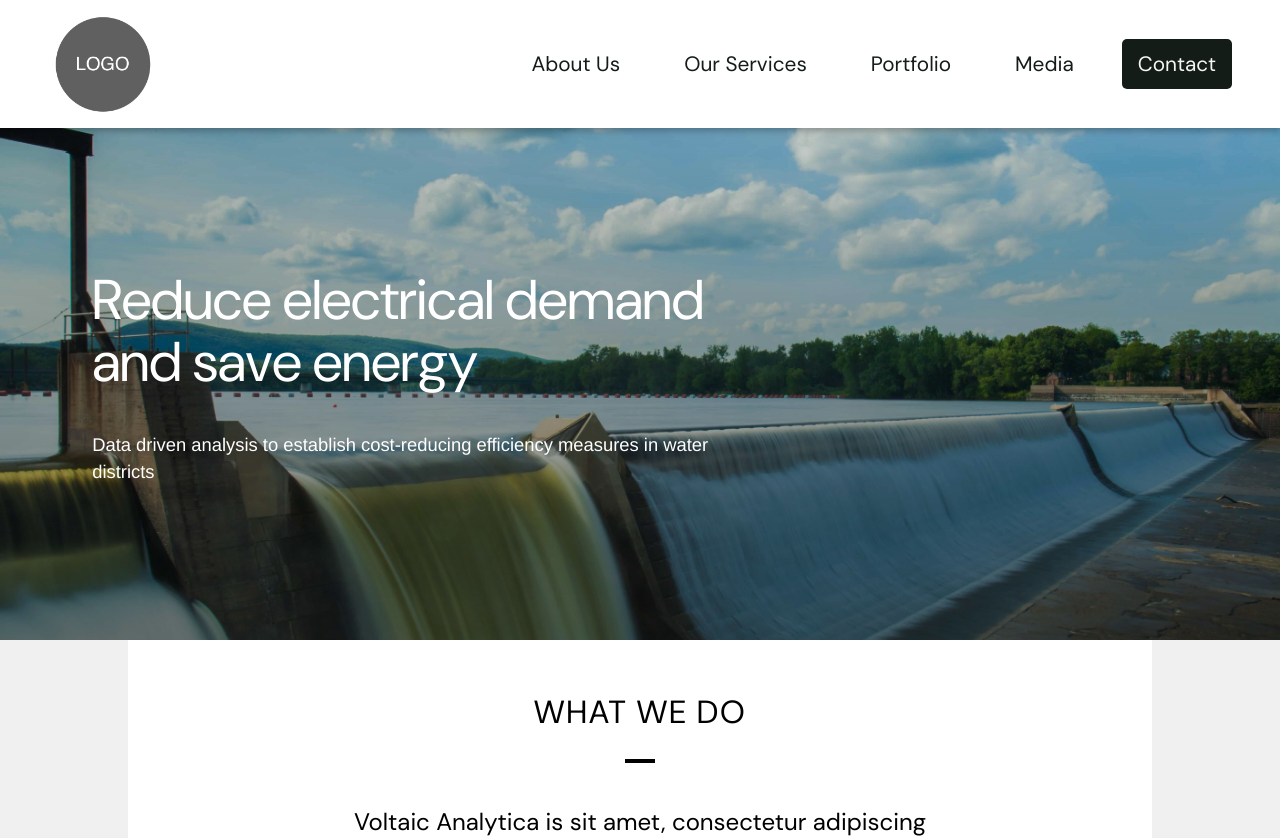
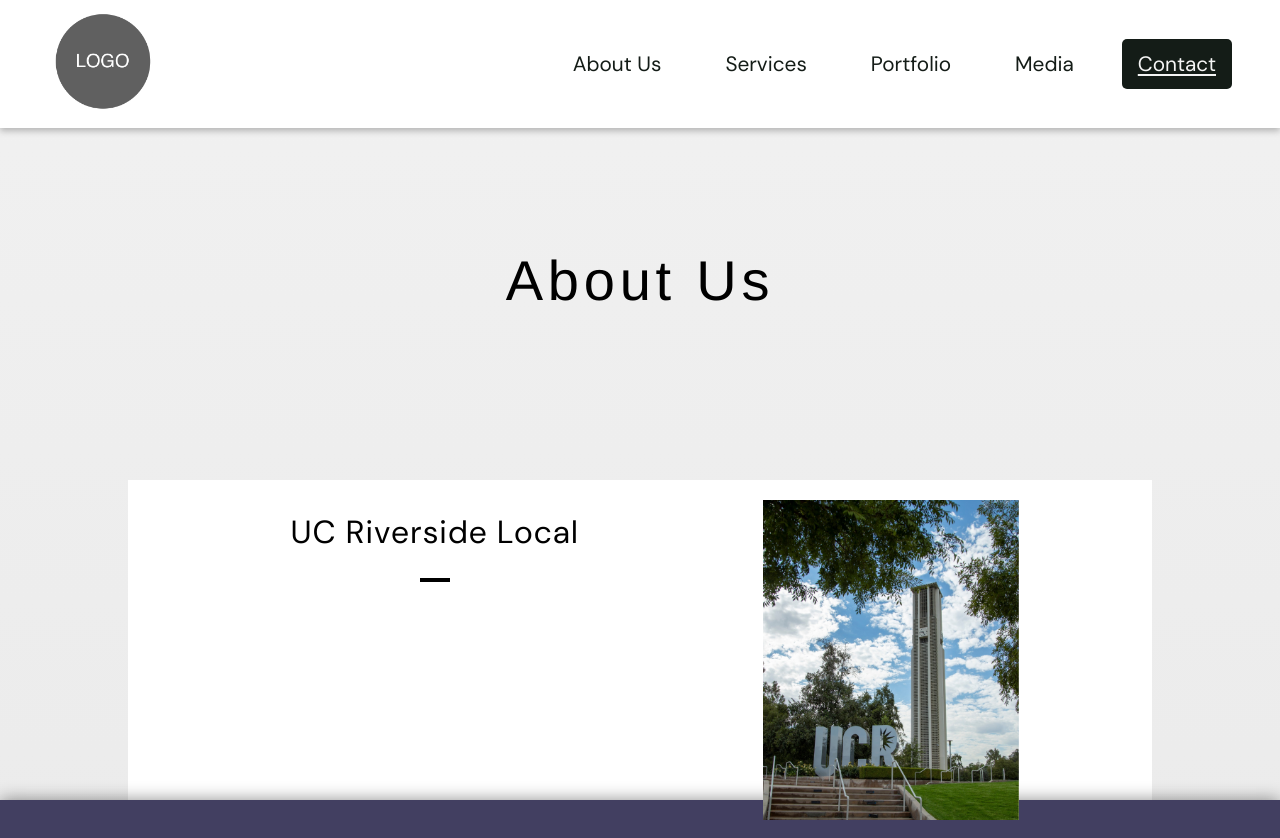
Before and after one commit to wangaj4/voltaic, a React (Create React App) app: page /about in a window 1280 px wide. Shown: the top 838 px of the page. Built offline with nearby package versions, Linux system fonts and the light colour scheme.

Commit message:
React router implementation

```diff
--- a/package.json
+++ b/package.json
@@ -7,7 +7,9 @@
     "@testing-library/react": "^13.4.0",
     "@testing-library/user-event": "^13.5.0",
     "react": "^18.2.0",
+    "react-bootstrap": "^2.10.1",
     "react-dom": "^18.2.0",
+    "react-router-dom": "^6.22.3",
     "react-scripts": "5.0.1",
     "web-vitals": "^2.1.4"
   },
--- a/src/About.js
+++ b/src/About.js
@@ -9,10 +9,18 @@
 
 
     useEffect(()=>{
-
+        window.scrollTo({
+            top:0,
+            behavior: "instant"
+        });
+        window.addEventListener('scroll',aboutTransitions);
         setTimeout(()=>{
             document.getElementsByClassName("encompass")[0].classList.remove("fade");
         },200);
+
+        return () => {
+            window.removeEventListener('scroll', aboutTransitions);
+        };
 
 
     },[]);
--- a/src/App.js
+++ b/src/App.js
@@ -8,7 +8,12 @@
 import Services from './Services';
 
 
+
 import React, {useState, useEffect, Fragment} from 'react';
+import { BrowserRouter as Router, Routes, Route } from 'react-router-dom';
+import { Nav } from 'react-bootstrap';
+import { Link } from 'react-router-dom';
+
 
 function App() {
 
@@ -38,26 +43,31 @@
     };
 
   return (
-      <Fragment>
+      <Router>
           <Navbar viewSwapper = {handlePageChange}/>
-          {(Page==="home") && (
-            <Home checkPage ={Page}/>
-          )}
-          {(Page==="about") && (
-              <About/>
-          )}
-          {(Page==="services") && (
-              <Services/>
-          )}
-          {(Page==="portfolio") && (
-              <Home/>
-          )}
-          {(Page==="media") && (
-              <Home/>
-          )}
+          <Routes>
+              <Route path="/" element={<Home />} />
+              <Route path="/about" element={<About />} />
+              <Route path="/services" element={<Services />} />
+          </Routes>
+          {/*{(Page==="home") && (*/}
+          {/*  <Home checkPage ={Page}/>*/}
+          {/*)}*/}
+          {/*{(Page==="about") && (*/}
+          {/*    <About/>*/}
+          {/*)}*/}
+          {/*{(Page==="services") && (*/}
+          {/*    <Services/>*/}
+          {/*)}*/}
+          {/*{(Page==="portfolio") && (*/}
+          {/*    <Home/>*/}
+          {/*)}*/}
+          {/*{(Page==="media") && (*/}
+          {/*    <Home/>*/}
+          {/*)}*/}
 
           <Bottombar/>
-      </Fragment>
+      </Router>
 
 
 
--- a/src/Home.js
+++ b/src/Home.js
@@ -9,7 +9,10 @@
 
 
     useEffect(()=>{
-
+        window.scrollTo({
+            top:0,
+            behavior: "instant"
+        });
         window.addEventListener('scroll',homeTransitions);
         setTimeout(()=>{
             document.getElementsByClassName("encompass")[0].classList.remove("fade");
--- a/src/Navbar.css
+++ b/src/Navbar.css
@@ -48,6 +48,7 @@
     border-radius: 10%;
 
     color:var(--fifth-color);
+    text-decoration: none;
 
 }
 
--- a/src/Navbar.js
+++ b/src/Navbar.js
@@ -1,23 +1,36 @@
 import React, { useState, useEffect } from 'react';
+import { Link } from 'react-router-dom';
+import { Nav } from 'react-bootstrap';
 import './Navbar.css';
 
 import templogo from './img/templogo.png'
 
 function Navbar(props){
 
-    const navbarHandle = (index) =>{
-        props.viewSwapper(index);
-    };
 
     return (
         <div id = "navbarBody">
-            <img src = {templogo} id="logo" onClick={() => navbarHandle("home")}/>
+            <Nav.Link as = {Link} to = "/">
+                <img src = {templogo} id="logo"/>
+            </Nav.Link>
+
             <div id = "linkContainer">
-                <span className = "navbarItem" onClick={() => navbarHandle("about")}>About Us</span>
-                <span className = "navbarItem" onClick={() => navbarHandle("services")}>Our Services</span>
-                <span className = "navbarItem" onClick={() => navbarHandle("portfolio")}>Portfolio</span>
-                <span className = "navbarItem" onClick={() => navbarHandle("media")}>Media</span>
-                <span className = "navbarFocus" onClick={() => navbarHandle("contact")}>Contact</span>
+                <Nav.Link as = {Link} to = "/about" className = "navbarItem">
+                    About Us
+                </Nav.Link>
+                <Nav.Link as = {Link} to = "/services" className = "navbarItem">
+                    Services
+                </Nav.Link>
+                <Nav.Link as = {Link} to = "/about" className = "navbarItem">
+                    Portfolio
+                </Nav.Link>
+                <Nav.Link as = {Link} to = "/about" className = "navbarItem">
+                    Media
+                </Nav.Link>
+                <Nav.Link as = {Link} to = "/about" className = "navbarFocus">
+                    Contact
+                </Nav.Link>
+
             </div>
 
         </div>
```
Also changed, not shown: 1 other file (tests, documents, lock files or other folders).
